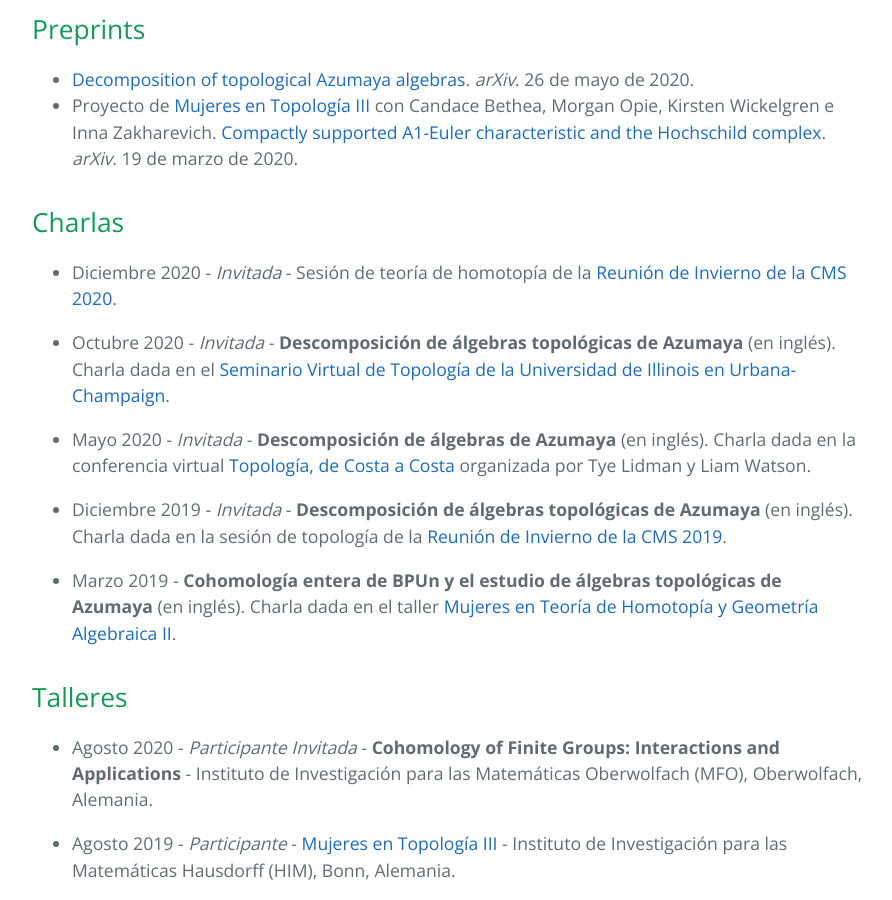
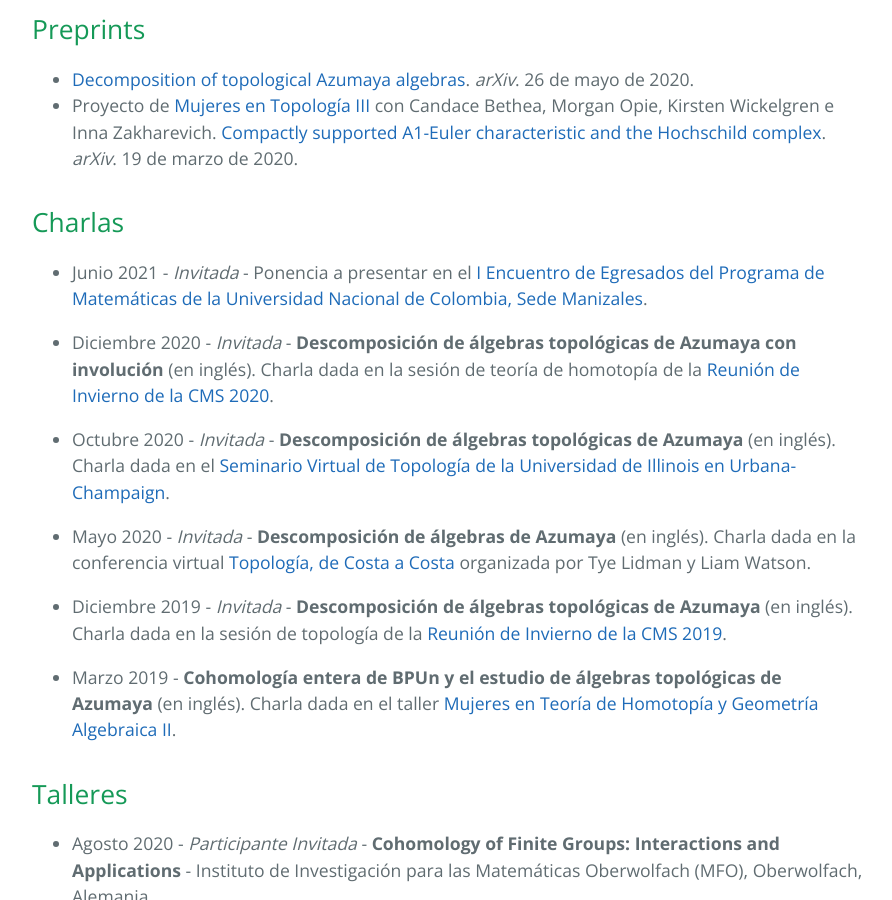
Before and after one commit to ninyam/paginapersonal, a Jekyll site: the page built from investigacion.md, in a window 1280 px wide and 900 px high, scrolled down 513 px. Shown: the whole window, without its empty margins (192-1084 px from the left). Built offline with Jekyll 4.4.1, drawn with Linux system fonts in a browser that asks for light colours.

Commit message:
Update investigacion.md

```diff
--- a/investigacion.md
+++ b/investigacion.md
@@ -13,7 +13,9 @@ Mi área de investigación se encuentra en la rama de la topología algebraica y
 * Proyecto de [Mujeres en Topología III](https://awmadvance.org/research-networks/wit/) con Candace Bethea, Morgan Opie, Kirsten Wickelgren e Inna Zakharevich. [Compactly supported A1-Euler characteristic and the Hochschild complex](https://arxiv.org/abs/2003.09457). _arXiv_. 19 de marzo de 2020.
 
 ## Charlas
-* Diciembre 2020 - _Invitada_ - Sesión de teoría de homotopía de la [Reunión de Invierno de la CMS 2020](https://www2.cms.math.ca/Events/winter20/sessions_scientific#ht).
+* Junio 2021 - _Invitada_ - Ponencia a presentar en el [I Encuentro de Egresados del Programa de Matemáticas de la Universidad Nacional de Colombia, Sede Manizales](http://www.fcen.unal.edu.co/menu/departamentos/departamento-de-matematica-y-estadistica/).
+
+* Diciembre 2020 - _Invitada_ - **Descomposición de álgebras topológicas de Azumaya con involución** (en inglés). Charla dada en la sesión de teoría de homotopía de la [Reunión de Invierno de la CMS 2020](https://www2.cms.math.ca/Events/winter20/sessions_scientific#ht).
 
 * Octubre 2020 - _Invitada_ - **Descomposición de álgebras topológicas de Azumaya** (en inglés). Charla dada en el [Seminario Virtual de Topología de la Universidad de Illinois en Urbana-Champaign](https://faculty.math.illinois.edu/~vesna/IllinoisTopology/index.html).
 
```
